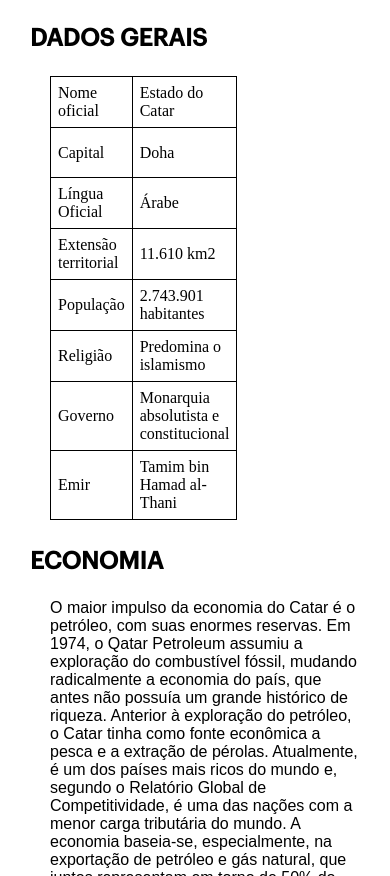
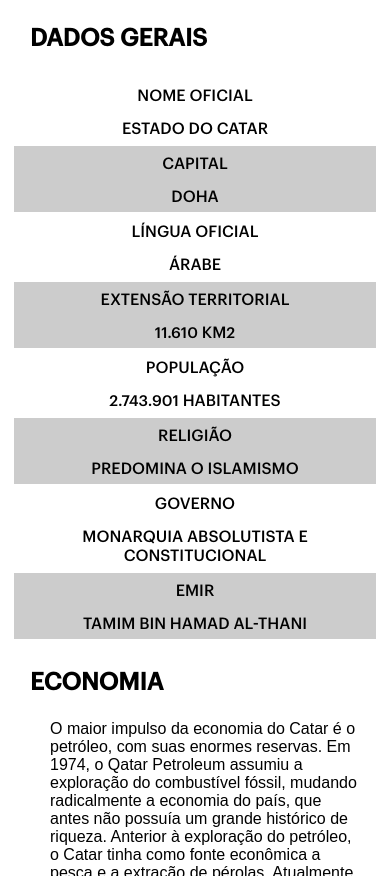
Before and after one commit to Roberth4/prova-padroes-web, a plain HTML site: page index.html in a window 390 px wide. Shown: the part 2689-3565 px from the top of the page. Drawn offline with Linux system fonts and the light colour scheme.

Commit message:
tabelas responsivas e estilizadas

```diff
--- a/index.html
+++ b/index.html
@@ -72,7 +72,8 @@
 
         <h2>Dados gerais</h2>
 
-        <table>
+        <div class="content">
+            <table class="rTable">
                 <tr>
                     <td>Nome oficial</td>
                     <td>Estado do Catar</td>
@@ -107,6 +108,7 @@
                     <td>Tamim bin Hamad al-Thani</td>
                 </tr>
             </table>
+        </div>
 
     <h2>Economia</h2>
         <p>O maior impulso da economia do Catar é o petróleo, com suas enormes reservas. Em 1974, o Qatar Petroleum assumiu a exploração do combustível fóssil, mudando radicalmente a economia do país, que antes não possuía um grande histórico de riqueza. Anterior à exploração do petróleo, o Catar tinha como fonte econômica a pesca e a extração de pérolas.
--- a/style.css
+++ b/style.css
@@ -119,7 +119,7 @@ main ul {
     margin: 30px 0;
 }
 
-main table {
+/* main table {
     border-collapse: collapse;
     margin-left: 50px;
     width: 40%;
@@ -131,7 +131,7 @@ main table td {
     height: 35px;
     border: 1px solid black;
 
-}
+}*/
 
 .galeria {
     display: flex;
@@ -158,3 +158,35 @@ footer {
     height: 20px;
     padding: 10px;
 }
+
+.content{
+    display:flex; margin: auto;
+}
+
+.rTable{
+    width: 100%;
+    text-align: center;
+    box-sizing: border-box;
+    font-family: catar1;
+    text-transform: uppercase;
+}
+
+    .rTable th{background: black; font-weight: bold; color:#fff;}
+    .rTable tr:nth-child(2n){background: #ccc;}
+    .rTable th , .rTable td{padding: 7px 0;}
+
+@media screen and (max-width: 480px){
+    .content{width: 94%;}
+
+    .rTable th{display:none;}
+    .rTable tr td{display: flex; flex-direction: column; }
+}
+
+@media only screen and (min-width: 1200px){
+    .content{width:100%;}
+    .rTable tr td:nth-child(1){width:10%;}
+    .rTable tr td:nth-child(2){width:30%;}
+    .rTable tr td:nth-child(3){width:20%;}
+    .rTable tr td:nth-child(4){width:10%;}
+    .rTable tr td:nth-child(5){width:30%;}
+}
```
Also changed, not shown: grupos.html (+42 -23 lines), selecoes.html (+3 -4 lines). Lines whose indentation alone changed are shown as unchanged.
